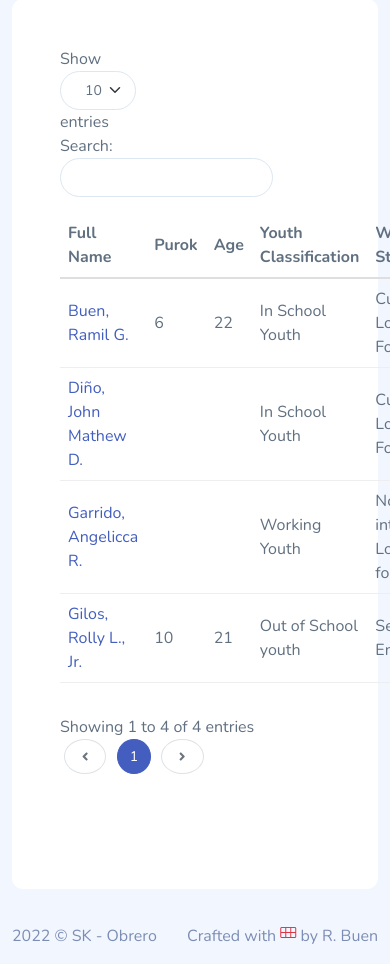
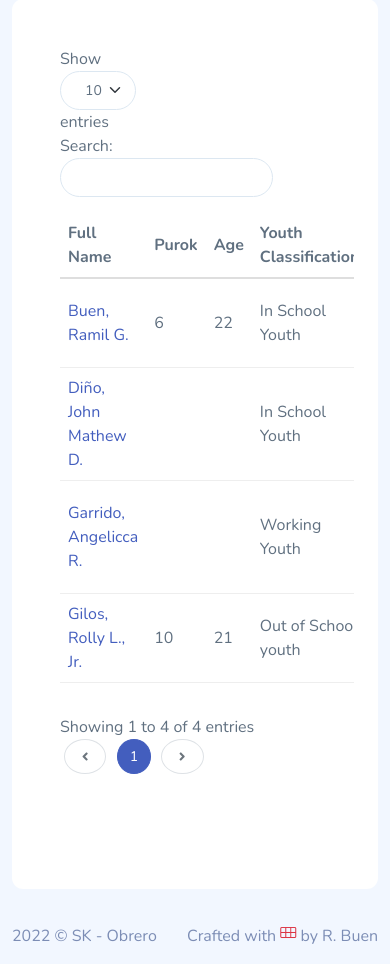
Before and after one commit to RollyGilosJr/sk-obrero-profiling, a Django app: page /profiles/ in a window 390 px wide; the page is wider, and only the part inside the window is pictured. Shown: the part 194-1158 px from the top of that part. Run offline with Django 3.2, Linux system fonts and the light colour scheme; a user stored in the database is signed in; data comes from the database, SQL or seed files in the repository; some libraries are stand-ins or nearby versions.

Commit message:
table-responsive

```diff
--- a/profiling/templates/profiles/profiles.html
+++ b/profiling/templates/profiles/profiles.html
@@ -14,8 +14,8 @@
                     <section class="section">
                         <div class="card">
 
-                            <div class="card-body">
-                                <table class="table" id="table1">
+                            <div class="card-body" style="overflow-x:auto;">
+                                <table class="table" id="table1" >
                                     <thead>
                                         <tr>
                                             <th>Full Name</th>
```
